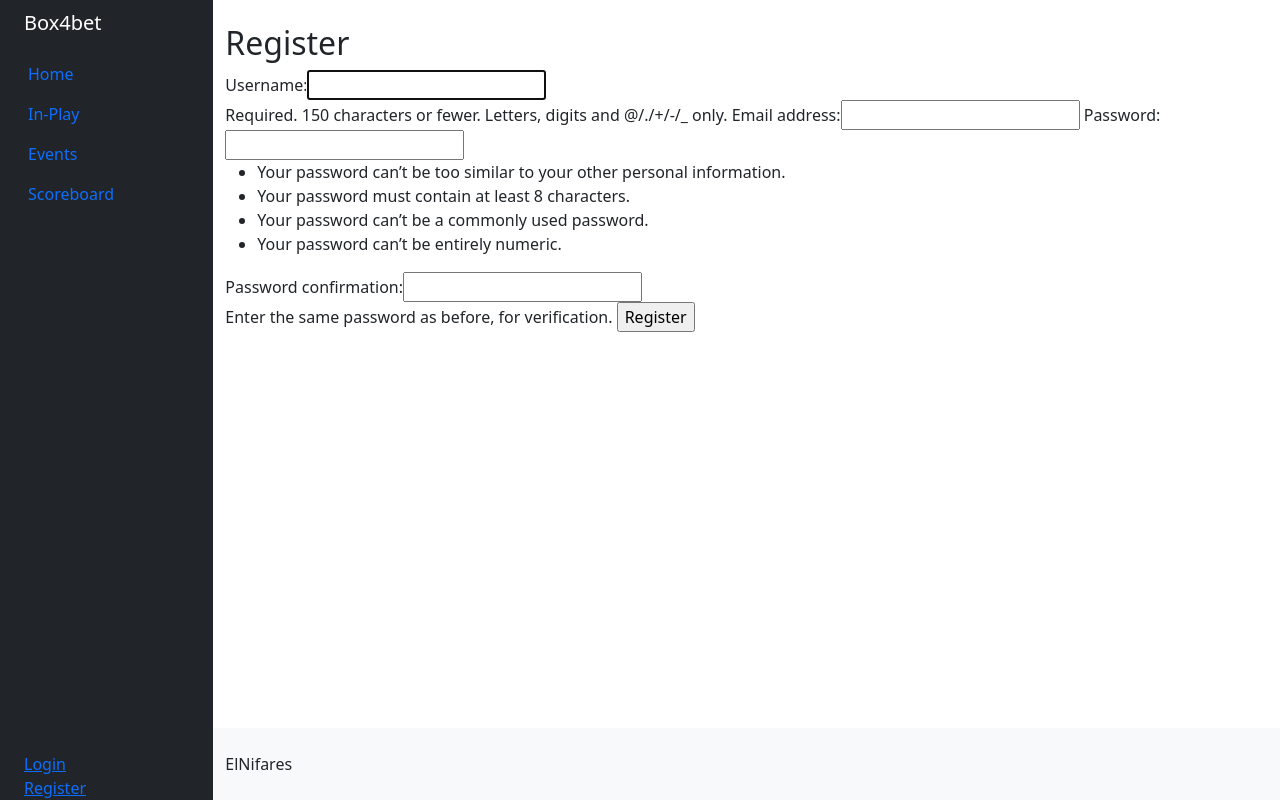
After one commit to nifares/box4bet, a Django app: page /register/ in a window 1280 px wide. The commit adds this page. Run offline with Django 3.2, Linux system fonts and the light colour scheme; some libraries are stand-ins or nearby versions.

Commit message:
login, logoug, signup

```diff
--- /dev/null
+++ b/apps/box4bet/forms.py
@@ -0,0 +1,5 @@
+from django.contrib.auth.forms import UserCreationForm
+
+class CustomUserCreationForm(UserCreationForm):
+    class Meta(UserCreationForm.Meta):
+        fields = UserCreationForm.Meta.fields + ("email",)
--- a/apps/box4bet/templates/base.html
+++ b/apps/box4bet/templates/base.html
@@ -31,19 +31,25 @@
                             <i class="bi bi-trophy"></i><span class="ms-1 d-none d-sm-inline">Scoreboard</span></a>
                     </li>
                 </ul>
+                {% if user.is_authenticated %}
                 <div class="dropdown py-sm-4 mt-sm-auto ms-auto ms-sm-0 flex-shrink-1">
                     <a href="#" class="d-flex align-items-center text-white text-decoration-none dropdown-toggle" id="dropdownUser1" data-bs-toggle="dropdown" aria-expanded="false">
                         <i class="bi bi-emoji-sunglasses"></i>
-                        <span class="d-none d-sm-inline mx-1">User</span>
+                        <span class="d-none d-sm-inline mx-1">{{ user.username }}</span>
                     </a>
                     <ul class="dropdown-menu dropdown-menu-dark text-small shadow" aria-labelledby="dropdownUser1">
                         <li><a class="dropdown-item" href="#">Profile</a></li>
+                        <li><a class="dropdown-item" href="{% url 'password_change' %}">Change password</a></li>
                         <li>
                             <hr class="dropdown-divider">
                         </li>
-                        <li><a class="dropdown-item" href="#">Sign out</a></li>
+                        <li><a class="dropdown-item" href="{% url 'logout' %}">Sign out</a></li>
                     </ul>
                 </div>
+                {% else %}
+                <a href="{% url 'login' %}">Login</a>
+                <a href="{% url 'register' %}">Register</a>
+                {% endif %}
             </div>
         </div>
         <div class="col d-flex flex-column h-sm-100">
--- /dev/null
+++ b/apps/box4bet/templates/registration/password_change_done.html
@@ -0,0 +1,5 @@
+{% extends "base.html" %}
+{% block content %}
+<h2>Login</h2>
+Password Changed
+{% endblock %}
--- /dev/null
+++ b/apps/box4bet/templates/registration/password_reset_done.html
@@ -0,0 +1,4 @@
+{% extends "base.html" %}
+{% block content %}
+<h2>Password reset done</h2>
+{% endblock %}
--- /dev/null
+++ b/apps/box4bet/templates/registration/register.html
@@ -0,0 +1,10 @@
+{% extends "base.html" %}
+{% block content %}
+<h2>Register</h2>
+
+<form method="post">
+    {% csrf_token %}
+    {{form}}
+    <input type="submit" value="Register">
+</form>
+{% endblock %}
--- a/apps/box4bet/urls.py
+++ b/apps/box4bet/urls.py
@@ -1,7 +1,10 @@
+from django.conf.urls import include
 from django.urls import path
 import apps.box4bet.views as views
 urlpatterns = [
-    path('', views.home),
+    path('', views.home, name="home"),
     path('events', views.events_view),
-    path('events/<int:event_id>', views.event)
+    path('events/<int:event_id>', views.event),
+    path('accounts/', include("django.contrib.auth.urls")),
+    path('register/', views.register, name="register")
 ]
--- a/apps/box4bet/views.py
+++ b/apps/box4bet/views.py
@@ -1,9 +1,12 @@
-from django.shortcuts import render
+from django.shortcuts import render, redirect
+from django.urls import reverse
+from django.contrib.auth import login
+from django.contrib import messages
 from apps.box4bet.models import Event
-
+from apps.box4bet.forms import CustomUserCreationForm
 # Create your views here.
 def home(request):
-    return render(request, 'home.html', {})
+    return render(request, 'home.html', {} )
 
 def events_view(request):
     data = {
@@ -16,3 +19,20 @@ def event(request, event_id):
         'event': Event.objects.get(pk=event_id)
     }
     return render(request, 'event.html', data)
+
+def register(request):
+    form = CustomUserCreationForm
+    if request.method == "POST":
+        form = CustomUserCreationForm(request.POST)
+        if form.is_valid():
+            print('valid')
+            user = form.save()
+            login(request, user)
+            return redirect(reverse("home"))
+        else:
+            form = form
+    return render(
+        request,
+        "registration/register.html",
+        {"form": form}
+    )
```
Also changed, not shown: apps/box4bet/templates/registration/login.html (added, +11 -0 lines), apps/box4bet/templates/registration/password_change_form.html (added, +11 -0 lines), apps/box4bet/templates/registration/password_reset_form.html (added, +10 -0 lines), settings/base.py (+5 -5 lines).
